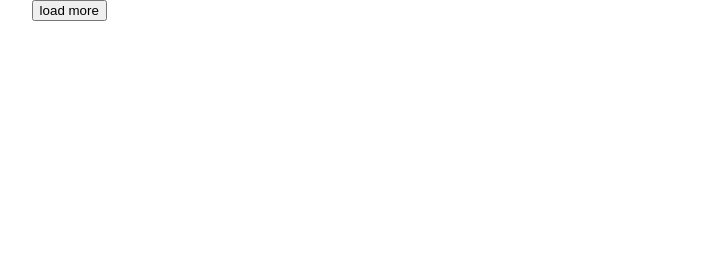
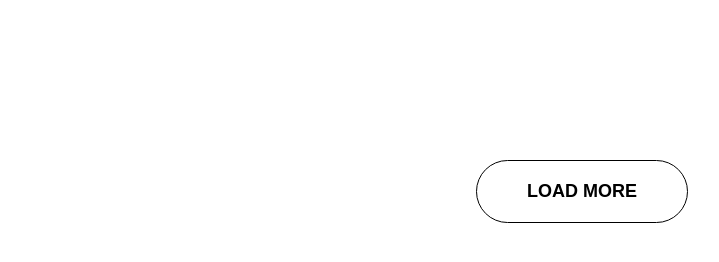
Before and after one commit to kashifaxioned/load-more-using-ajax, a plain HTML site: page index.html in a window 1280 px wide. Shown: the whole page, without its empty margins (58-777 px from the left). Drawn offline with nearby package versions, Linux system fonts and the light colour scheme.

Commit message:
styling added

```diff
--- a/assets/css/style.css
+++ b/assets/css/style.css
@@ -99,8 +99,7 @@ li {
 
 /*for wrapper*/
 .wrapper {
-  max-width: 1360px;
-  width: 86%;
+  width: 70%;
   margin: 0 auto;
 }
 /*=================================
@@ -120,10 +119,49 @@ li {
   main styling starts here
 =================================*/
 
+.load-container {
+  margin: 80px 0;
+}
 
+.load-container .wrapper {
+  display: flex;
+  flex-direction: column;
+  justify-content: center;
+  gap: 80px;
+}
 
+.content-list {
+  display: flex;
+  flex-direction: column;
+  gap: 20px;
+  text-align  : center;
+}
 
+.content-item {
+  display: none;
+  padding: 40px 0;
+  border: .1px solid;
+}
 
+.content { font-size: 25px; }
+
+.load-btn {
+  border: .5px solid #000;
+  border-radius: 40px;
+  padding: 20px 50px;
+  align-self: center;
+  background-color: transparent;
+  font-size: 18px;
+  font-weight: 600;
+  text-transform: uppercase;
+}
+
+.load-btn:hover {
+  background-color: #000;
+  color: #fff;
+}
+
+.show { display: block; }
 
 
 
```
